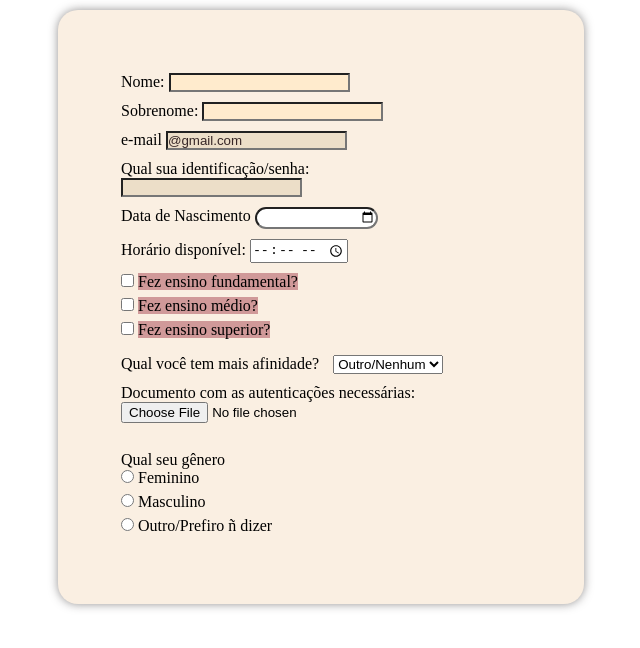
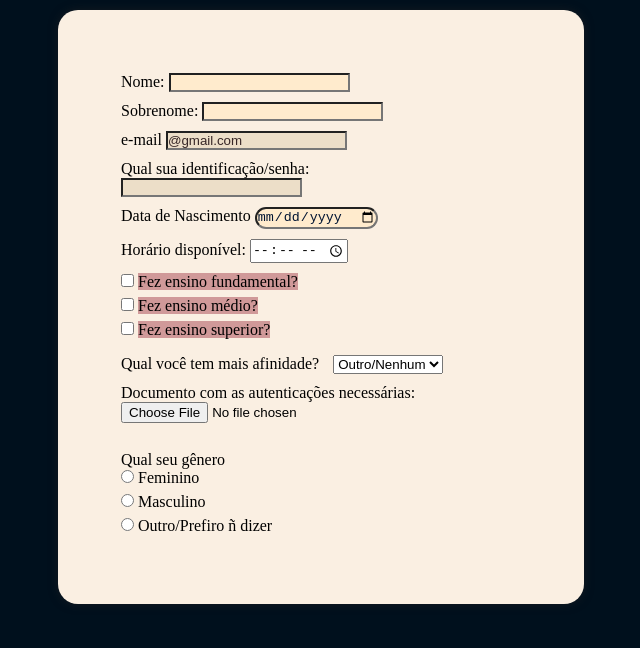
Before and after one commit to ManuelaLuchSilva/formulario, a plain HTML site: page index.html in a window 1280 px wide. Shown: the whole page, without its empty margins (319-959 px from the left). Drawn offline with Linux system fonts and the light colour scheme.

Commit message:
add style/cores, conteúdo e hover

```diff
--- a/index.html
+++ b/index.html
@@ -6,6 +6,9 @@
     <meta name="viewport" content="width=device-width, initial-scale=1.0">
     <title>Formulário</title>
     <style>
+        body{
+            background-color: rgb(0, 16, 29);
+        }
         #txtNome {
             color: rgb(104, 0, 0);
             background-color: rgb(255, 235, 205);
@@ -25,8 +28,8 @@
         }
 
         #txtData {
-            color: rgb(255, 255, 255);
-            background-color: rgb(255, 255, 255);
+            color: rgb(0, 20, 50);
+            background-color: rgb(255, 235, 205);
         }
 
         form {
@@ -55,7 +58,7 @@
 
         input[type="checkbox"]:hover {
             transition: 700ms linear;
-            transform: rotate(360deg);
+            transform: rotate(355deg);
         }
 
         input[type="radio"]:hover {
```
